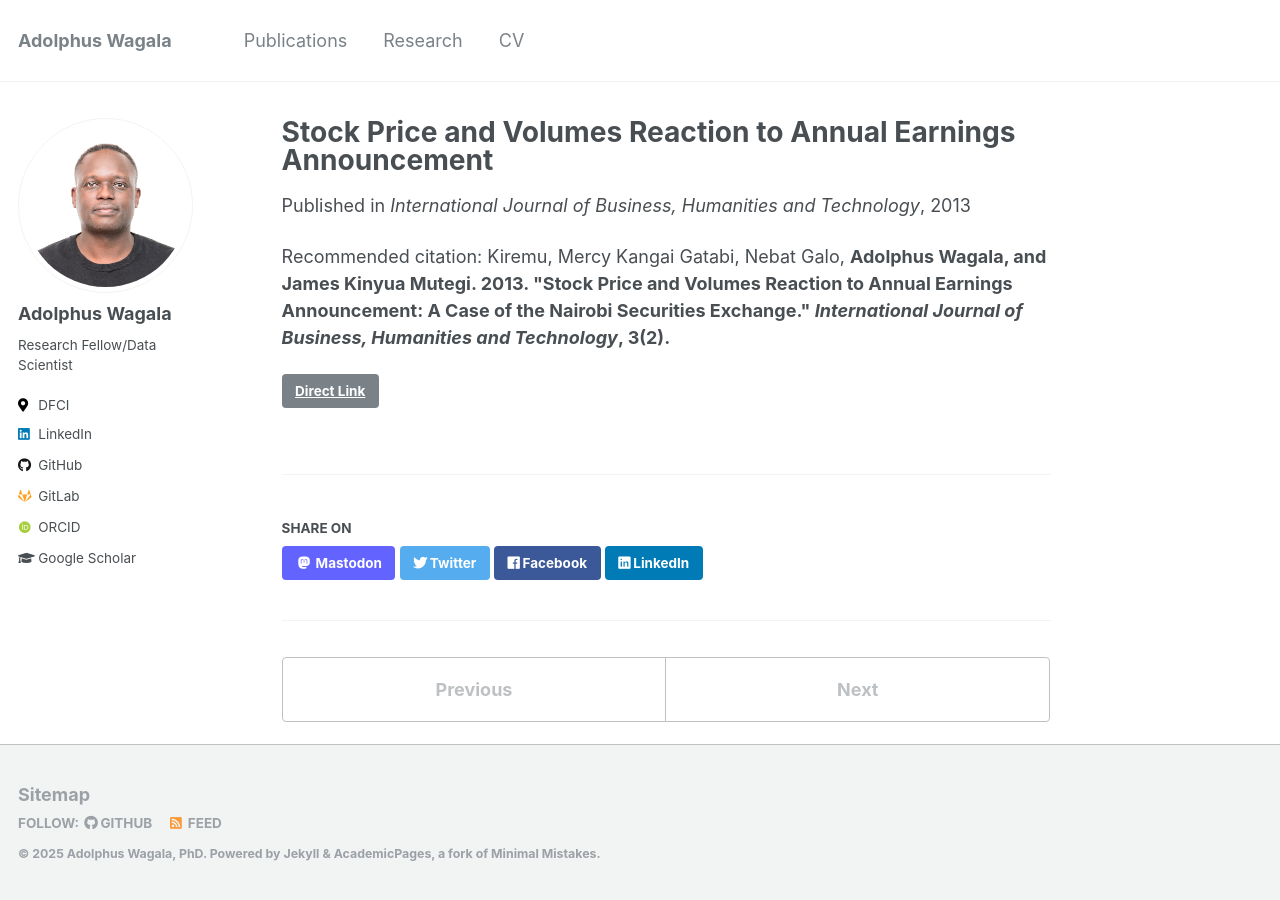
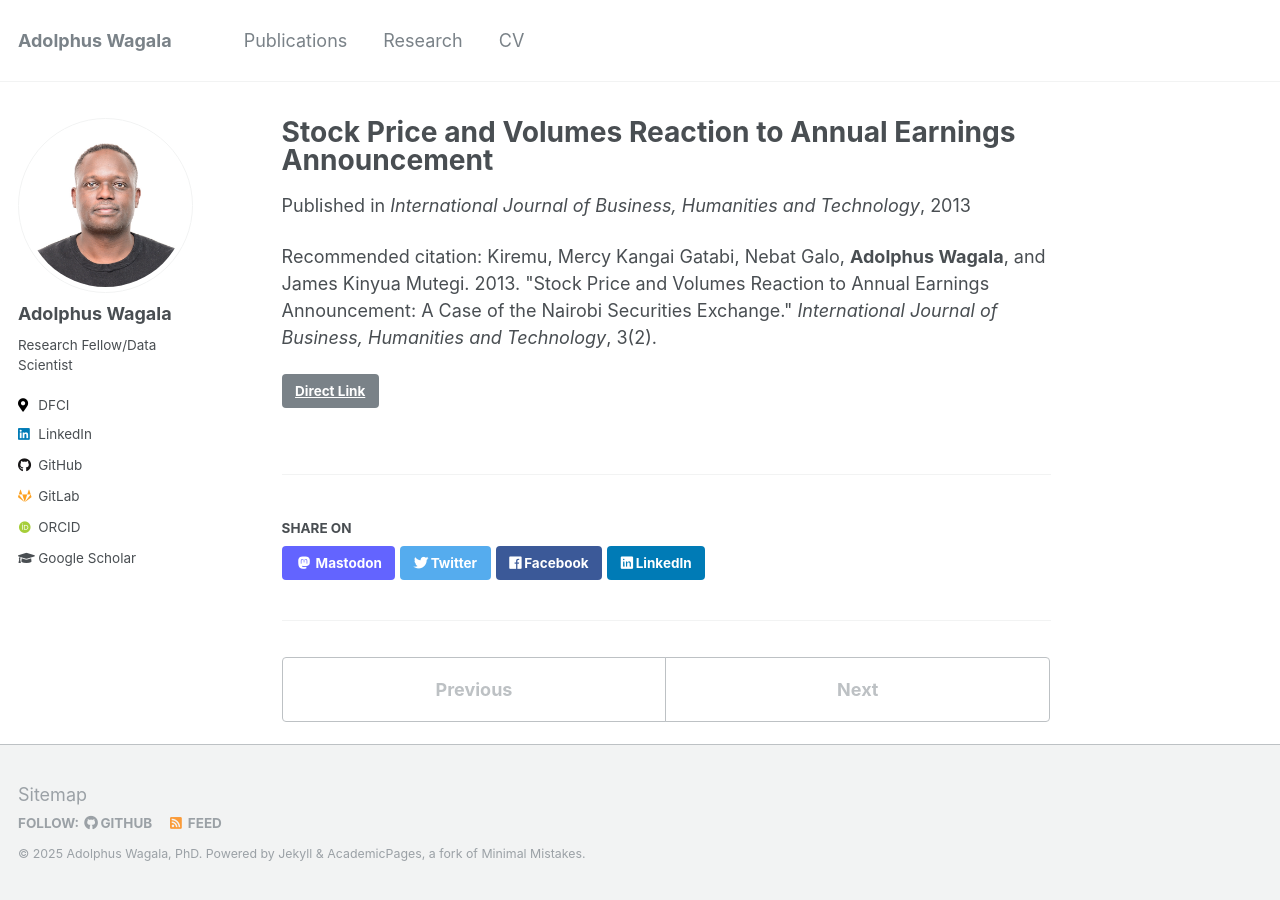
Before and after one commit to wagala/wagala.github.io, a Jekyll site: the page built from _publications/2013-stock-price-earnings-nse.md, in a window 1280 px wide. Built offline with Jekyll 4.4.1, drawn with Linux system fonts in a browser that asks for light colours; some web fonts are replaced.

```diff
--- a/_publications/2013-stock-price-earnings-nse.md
+++ b/_publications/2013-stock-price-earnings-nse.md
@@ -5,5 +5,5 @@ permalink: /publication/2013-stock-price-volumes-earnings-nse
 date: 2013-02-01
 venue: 'International Journal of Business, Humanities and Technology'
 link: 'https://ijbht.thebrpi.org/journal/index/251'
-citation: "Kiremu, Mercy Kangai Gatabi, Nebat Galo, <b>Adolphus Wagala<b>, and James Kinyua Mutegi. 2013. &quot;Stock Price and Volumes Reaction to Annual Earnings Announcement: A Case of the Nairobi Securities Exchange.&quot; <i>International Journal of Business, Humanities and Technology</i>, 3(2)."
+citation: "Kiremu, Mercy Kangai Gatabi, Nebat Galo, <b>Adolphus Wagala</b>, and James Kinyua Mutegi. 2013. &quot;Stock Price and Volumes Reaction to Annual Earnings Announcement: A Case of the Nairobi Securities Exchange.&quot; <i>International Journal of Business, Humanities and Technology</i>, 3(2)."
 ---
```
